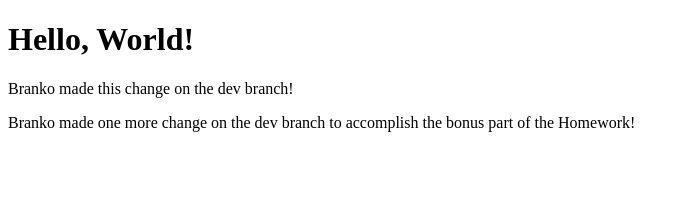
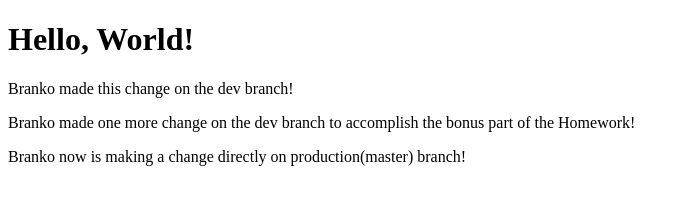
Before and after one commit to BMilenkov/KIiI-Jenkins, a plain HTML site: page index.html in a window 1280 px wide. Shown: the whole page, without its empty margins (0-689 px from the left). Drawn offline with Linux system fonts and the light colour scheme.

Commit message:
Adding <p> tag from production branch

```diff
--- a/index.html
+++ b/index.html
@@ -7,5 +7,6 @@
 <h1>Hello, World!</h1>
 <p>Branko made this change on the dev branch!</p>
 <p>Branko made one more change on the dev branch to accomplish the bonus part of the Homework!</p>
+<p>Branko now is making a change directly on production(master) branch!</p>
 </body>
 </html>
```
